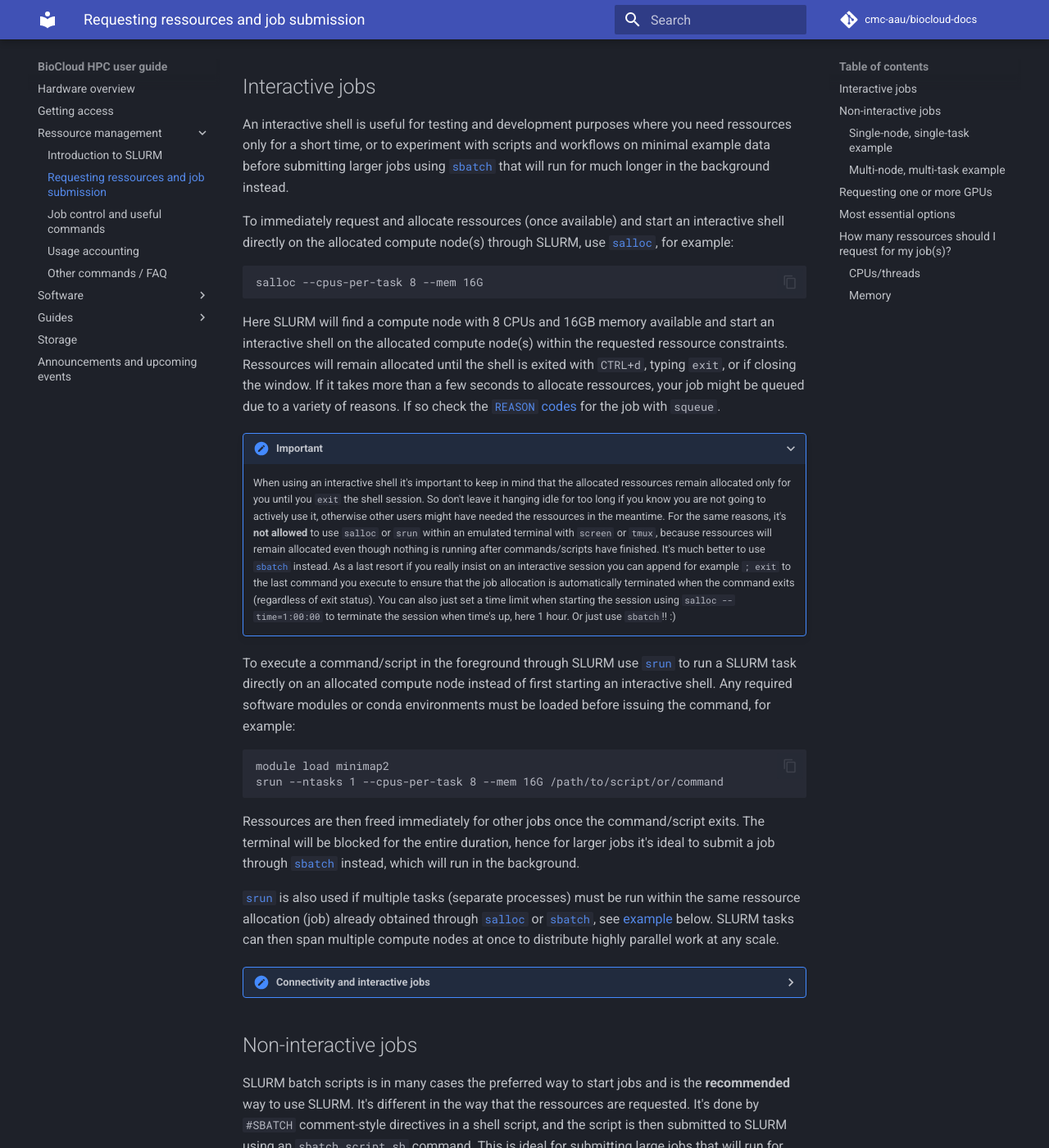
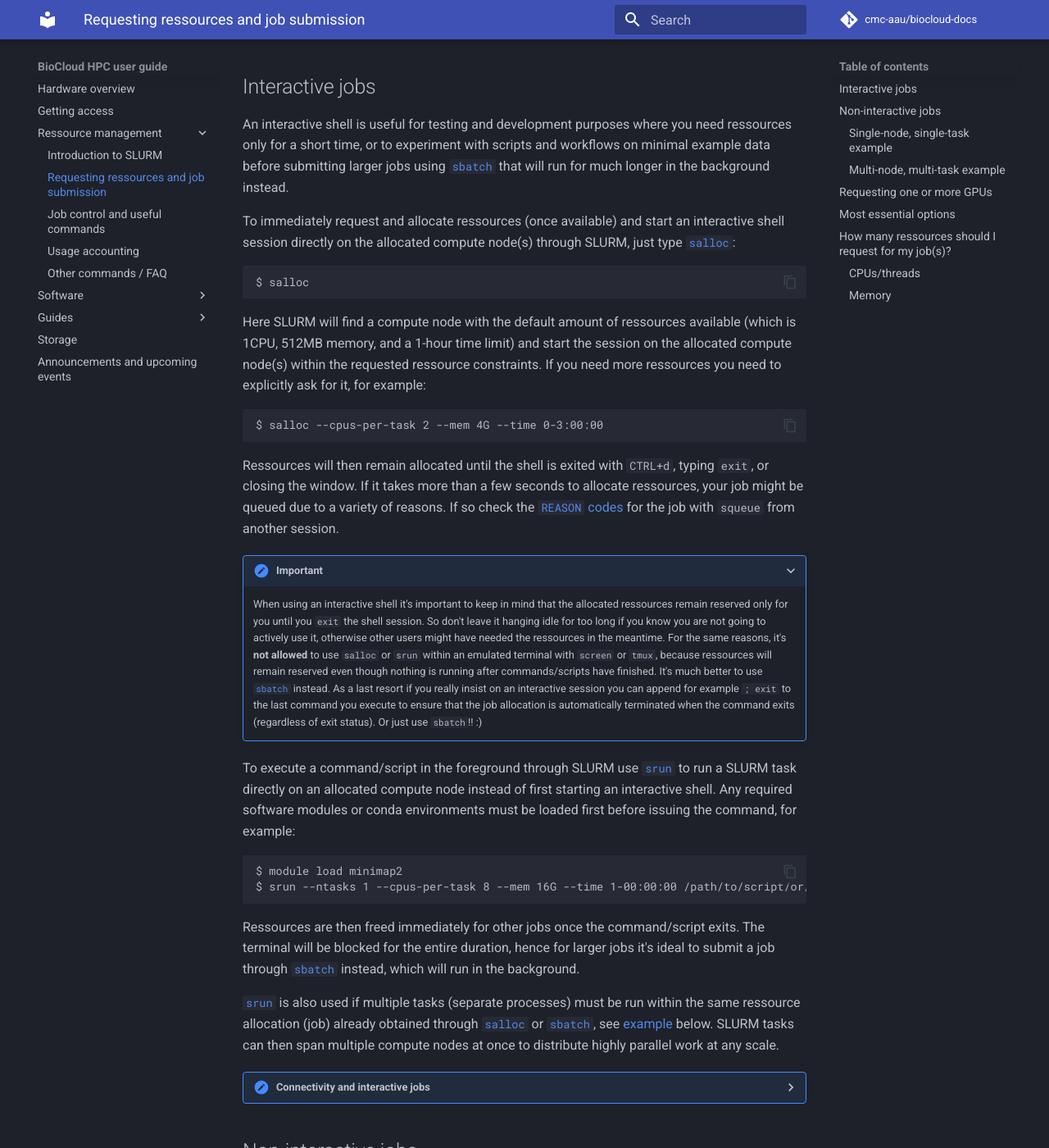
Before and after one commit to cmc-aau/hpc-docs, an MkDocs documentation site: the page built from docs/slurm/request.md, in a window 1280 px wide and 1400 px high, scrolled down 311 px. Shown: the whole window at 82% size. Built offline with MkDocs 1.6.1 and Material for MkDocs 9.7.7, drawn with Linux system fonts in a browser that asks for light colours; comment, search, counter and statistics services are not loaded; some of the changed text lies outside the part shown.

Commit message:
add option defaults+misc

````diff
--- a/docs/slurm/request.md
+++ b/docs/slurm/request.md
@@ -4,21 +4,30 @@
 ## Interactive jobs
 An interactive shell is useful for testing and development purposes where you need ressources only for a short time, or to experiment with scripts and workflows on minimal example data before submitting larger jobs using [`sbatch`](#non-interactive-jobs) that will run for much longer in the background instead.
 
-To immediately request and allocate ressources (once available) and start an interactive shell directly on the allocated compute node(s) through SLURM, use [`salloc`](https://slurm.schedmd.com/archive/slurm-23.02.6/salloc.html), for example:
+To immediately request and allocate ressources (once available) and start an interactive shell session directly on the allocated compute node(s) through SLURM, just type [`salloc`](https://slurm.schedmd.com/archive/slurm-23.02.6/salloc.html):
+
 ```
-salloc --cpus-per-task 8 --mem 16G
+$ salloc
 ```
 
-Here SLURM will find a compute node with 8 CPUs and 16GB memory available and start an interactive shell on the allocated compute node(s) within the requested ressource constraints. Ressources will remain allocated until the shell is exited with `CTRL+d`, typing `exit`, or if closing the window. If it takes more than a few seconds to allocate ressources, your job might be queued due to a variety of reasons. If so check the [`REASON` codes](jobcontrol.md#get-job-status-info) for the job with `squeue`.
+Here SLURM will find a compute node with the default amount of ressources available (which is 1CPU, 512MB memory, and a 1-hour time limit) and start the session on the allocated compute node(s) within the requested ressource constraints. If you need more ressources you need to explicitly ask for it, for example:
+
+```
+$ salloc --cpus-per-task 2 --mem 4G --time 0-3:00:00
+```
+
+Ressources will then remain allocated until the shell is exited with `CTRL+d`, typing `exit`, or closing the window. If it takes more than a few seconds to allocate ressources, your job might be queued due to a variety of reasons. If so check the [`REASON` codes](jobcontrol.md#get-job-status-info) for the job with `squeue` from another session.
 
 ???+ Important
-      When using an interactive shell it's important to keep in mind that the allocated ressources remain allocated only for you until you `exit` the shell session. So don't leave it hanging idle for too long if you know you are not going to actively use it, otherwise other users might have needed the ressources in the meantime. For the same reasons, it's **not allowed** to use `salloc` or `srun` within an emulated terminal with `screen` or `tmux`, because ressources will remain allocated even though nothing is running after commands/scripts have finished. It's much better to use [`sbatch`](#non-interactive-jobs) instead. As a last resort if you really insist on an interactive session you can append for example `; exit` to the last command you execute to ensure that the job allocation is automatically terminated when the command exits (regardless of exit status). You can also just set a time limit when starting the session using `salloc --time=1:00:00` to terminate the session when time's up, here 1 hour. Or just use `sbatch`!! :)
+      When using an interactive shell it's important to keep in mind that the allocated ressources remain reserved only for you until you `exit` the shell session. So don't leave it hanging idle for too long if you know you are not going to actively use it, otherwise other users might have needed the ressources in the meantime. For the same reasons, it's **not allowed** to use `salloc` or `srun` within an emulated terminal with `screen` or `tmux`, because ressources will remain reserved even though nothing is running after commands/scripts have finished. It's much better to use [`sbatch`](#non-interactive-jobs) instead. As a last resort if you really insist on an interactive session you can append for example `; exit` to the last command you execute to ensure that the job allocation is automatically terminated when the command exits (regardless of exit status). Or just use `sbatch`!! :)
 
-To execute a command/script in the foreground through SLURM use [`srun`](https://slurm.schedmd.com/archive/slurm-23.02.6/srun.html) to run a SLURM task directly on an allocated compute node instead of first starting an interactive shell. Any required software modules or conda environments must be loaded before issuing the command, for example:
+To execute a command/script in the foreground through SLURM use [`srun`](https://slurm.schedmd.com/archive/slurm-23.02.6/srun.html) to run a SLURM task directly on an allocated compute node instead of first starting an interactive shell. Any required software modules or conda environments must be loaded first before issuing the command, for example:
+
 ```
-module load minimap2
-srun --ntasks 1 --cpus-per-task 8 --mem 16G /path/to/script/or/command
+$ module load minimap2
+$ srun --ntasks 1 --cpus-per-task 8 --mem 16G --time 1-00:00:00 /path/to/script/or/command
 ```
+
 Ressources are then freed immediately for other jobs once the command/script exits. The terminal will be blocked for the entire duration, hence for larger jobs it's ideal to submit a job through [`sbatch`](#non-interactive-jobs) instead, which will run in the background.
 
 [`srun`](https://slurm.schedmd.com/archive/slurm-23.02.6/srun.html) is also used if multiple tasks (separate processes) must be run within the same ressource allocation (job) already obtained through [`salloc`](https://slurm.schedmd.com/archive/slurm-23.02.6/salloc.html) or [`sbatch`](#non-interactive-jobs), see [example](#multi-node-multi-task-example) below. SLURM tasks can then span multiple compute nodes at once to distribute highly parallel work at any scale.
@@ -27,11 +36,11 @@
       Keep in mind that with interactive jobs briefly losing connection to the login-node can result in the job being killed. This is to avoid that ressources would otherwise remain blocked due to unresponsive shell sessions. If you still see the job in the `squeue` overview, however, use [`sattach`](https://slurm.schedmd.com/archive/slurm-23.02.6/sattach.html) to reattach to a running interactive job, just remember to append `.interactive` to the job ID, fx `38.interactive`.
 
 ## Non-interactive jobs
-SLURM batch scripts is in many cases the preferred way to start jobs and is the **recommended** way to use SLURM. It's different in the way that the ressources are requested. It's done by `#SBATCH` comment-style directives in a shell script, and the script is then submitted to SLURM using an `sbatch script.sh` command. This is ideal for submitting large jobs that will run for many hours or days, but of course also for testing/development work. Ideally, a SLURM batch script should always contain (in order):
+The most convenient and **highly recommended** way to run most things is by submitting jobs to the job queue for execution in the background in the form of SLURM batch scripts through the `sbatch` command. Ressource requirements are instead defined by `#SBATCH` comment-style directives at the top of a shell script, and the script is then submitted to SLURM using a simple `sbatch script.sh` command. This is ideal for submitting large jobs that will run for many hours or days, but of course also for testing/development work. A SLURM batch script should always contain (in order):
 
- - Any number of `#SBATCH` lines with options defining ressource constraints and other [options](#most-essential-options) for the subsequent SLURM task(s) to be run
- - A list of commands to load required software modules or conda environments that are required for *all tasks*. This can also be done within any external scripts being run.
- - The main body of the script/workflow, or otherwise any number of `srun` calls to start external commands/scripts as asynchronous SLURM tasks within the same ressource allocation (=job ID)
+ - Any number of `#SBATCH` lines with options defining ressource constraints and other [options](#most-essential-options) for the subsequent SLURM task(s) to be run.
+ - A list of commands to load required software modules or conda environments that are required for *all tasks*. This can also be done separately within any external scripts being run.
+ - The main body of the script/workflow, or call to an external script or program to run within the ressource allocation (=job ID)
 
 Submit the batch script to the SLURM job queue using `sbatch script.sh`, and it will then start once the requested amount of ressources are available (also taking into account your past usage and priorities of other jobs etc, all 3 job submission commands do that). If you set the `--mail-user` and `--mail-type` arguments you should get a notification email once the job starts and finishes with additional details like how many ressources you have actually used compared to what you have requested. This is essential information for future jobs to avoid overbooking and maximize ressource utilization of the cluster.
 
@@ -74,7 +83,7 @@
 ### Multi-node, multi-task example
 An example SLURM `sbatch` script for parallel (independent) execution across multiple nodes could look like this:
 
-```
+```bash
 #!/usr/bin/bash -l
 #SBATCH --job-name=minimap2test
 #SBATCH --output=job_%j_%x.out
@@ -116,24 +125,24 @@
 ## Most essential options
 There are plenty of options with the SLURM job submission commands, but below are the most important ones for our current setup and common use-cases. If you need anything else you can start with the [SLURM cheatsheet](https://slurm.schedmd.com/archive/slurm-23.02.6/pdfs/summary.pdf), or else refer to the SLURM documentation for the individual commands [`srun`](https://slurm.schedmd.com/archive/slurm-23.02.6/srun.html), [`salloc`](https://slurm.schedmd.com/archive/slurm-23.02.6/salloc.html), and [`sbatch`](https://slurm.schedmd.com/archive/slurm-23.02.6/sbatch.html).
 
-| Option               | Description                                                                                                  |
-| -------------------  | ------------------------------------------------------------------------------------------------------------  |
-| `--job-name`           | A user-defined name for the job or task. This name helps identify the job in logs and accounting records.    |
-| `--begin`              | Specifies a start time for the job to begin execution. Jobs won't start before this time.                  |
-| `--output`, `--error`             | Redirect the job's standard output/error (`stdout`/`stderr`) to a file, ideally on network storage. All directories in the path must exist before the job can start. By default `stderr` and `stdout` are merged into a file `slurm-%j.out` in the current workdir, where `%j` is the job allocation number. See filename patterns [here](https://slurm.schedmd.com/archive/slurm-23.02.6/sbatch.html#SECTION_%3CB%3Efilename-pattern%3C/B%3E).                                |
-| `--ntasks-per-node`    | Specifies the number of tasks to be launched per allocated compute node.                                     |
-| `--ntasks`             | Indicates the total number of tasks or processes that the job should execute.                               |
-| `--cpus-per-task`      | Sets the number of CPU cores allocated per task. Required for parallel and multithreaded applications.         |
-| `--mem`, `--mem-per-cpu`, or `--mem-per-gpu`                | Specifies the memory limit per node, or per allocated CPU/GPU. These are mutually exclusive.             |
-| `--nodes`              | Indicates the total number of compute nodes to be allocated for the job.                                    |
-| `--nodelist`           | Specifies a comma-separated list of specific compute nodes to be allocated for the job.                     |
-| `--exclusive`          | Flag. If set will request exclusive access to a full compute node, meaning no other jobs will be allowed to run on the node. In this case you might as well also use all available memory by setting `--mem=0`, unless there are suspended jobs on the particular node. [Details here](https://slurm.schedmd.com/archive/slurm-23.02.6/sbatch.html#OPT_exclusive). |
-| `--gres`               | List of "generic consumable ressources" to use, for example a GPU. |
-| `--partition`          | The SLURM partition to which the job is submitted. Default is to use the `general` partition. |
-| `--chdir` | Set the working directory of the batch script before it's executed. Setting this using environment variables is not supported. |
-| `--time`               | Defines the maximum time limit for job execution before it will be killed automatically. Format `DD-HH:MM:SS`. Maximum allowed value is that of the partition used. [Details here](https://slurm.schedmd.com/archive/slurm-23.02.6/sbatch.html#OPT_time)          |
-| `--mail-type`          | Configures email notifications for certain job events. One or more comma-separated values of: `NONE`, `ALL`, `BEGIN`, `END`, `FAIL`, `REQUEUE`, `ARRAY_TASKS`. [Details here](https://slurm.schedmd.com/archive/slurm-23.02.6/sbatch.html#OPT_mail-type)                       |
-| `--mail-user`          | Specifies the email address where job notifications are sent.                                                |
+| Option | Default value(s) | Description |
+| --- | --- | --- |
+| `--job-name`                                 | The name of the script | A user-defined name for the job or task. This name helps identify the job in logs and accounting records. |
+| `--begin`                                    | Now | Specifies a start time for the job to begin execution. Jobs won't start before this time. [Details here](https://slurm.schedmd.com/archive/slurm-23.02.6/sbatch.html#OPT_begin). |
+| `--output`, `--error`                        | `slurm-<jobid>.out` | Redirect the job's standard output/error (`stdout`/`stderr`) to a file, ideally on network storage. All directories in the path must exist before the job can start. By default `stderr` and `stdout` are merged into a file `slurm-%j.out` in the current workdir, where `%j` is the job allocation number. See filename patterns [here](https://slurm.schedmd.com/archive/slurm-23.02.6/sbatch.html#SECTION_%3CB%3Efilename-pattern%3C/B%3E). |
+| `--ntasks-per-node`                          | `1` | Specifies the number of tasks to be launched per allocated compute node. |
+| `--ntasks`                                   | `1` | Indicates the total number of tasks or processes that the job should execute. |
+| `--cpus-per-task`                            | `1` | Sets the number of CPU cores allocated per task. Required for parallel and multithreaded applications. |
+| `--mem`, `--mem-per-cpu`, or `--mem-per-gpu` | `512MB` (per node) | Specifies the memory limit per node, or per allocated CPU/GPU. These are mutually exclusive. |
+| `--nodes`                                    |  `1` | Indicates the total number of compute nodes to be allocated for the job. |
+| `--nodelist`                                 |  | Specifies a comma-separated list of specific compute nodes to be allocated for the job. |
+| `--exclusive`                                |  | Flag. If set will request exclusive access to a full compute node, meaning no other jobs will be allowed to run on the node. In this case you might as well also use all available memory by setting `--mem=0`, unless there are suspended jobs on the particular node. [Details here](https://slurm.schedmd.com/archive/slurm-23.02.6/sbatch.html#OPT_exclusive). |
+| `--gres`                                     |  | List of "generic consumable ressources" to use, for example a GPU. [Details here](https://slurm.schedmd.com/archive/slurm-23.02.6/sbatch.html#OPT_gres). |
+| `--partition`                                | `general` | The SLURM partition to which the job is submitted. Default is to use the `general` partition. |
+| `--chdir`                                    |  | Set the working directory of the batch script before it's executed. Setting this using environment variables is not supported. |
+| `--time`                                     | `0-01:00:00` | Defines the maximum time limit for job execution before it will be killed automatically. Format `DD-HH:MM:SS`. Maximum allowed value is that of the partition used. [Details here](https://slurm.schedmd.com/archive/slurm-23.02.6/sbatch.html#OPT_time) |
+| `--mail-type`                                | `NONE` | Configures email notifications for certain job events. One or more comma-separated values of: `NONE`, `ALL`, `BEGIN`, `END`, `FAIL`, `REQUEUE`, `ARRAY_TASKS`. [Details here](https://slurm.schedmd.com/archive/slurm-23.02.6/sbatch.html#OPT_mail-type) |
+| `--mail-user`                                | Local user | Specifies the email address where job notifications are sent. |
 
 Most options are self-explanatory. But for our setup and common use-cases you almost always want to set `--nodes` to 1, meaning your job will only run on a single compute node at a time. For multithreaded applications (most are nowadays) you mostly only need to set `ntasks` to `1` because threads are spawned from a single process (=task in SLURM parlor), and thus increase `--cpus-per-task` instead.
 
````
Also changed, not shown: other parts of docs/slurm/request.md (+2 -2 lines), docs/slurm/intro.md (+1 -1 lines).
